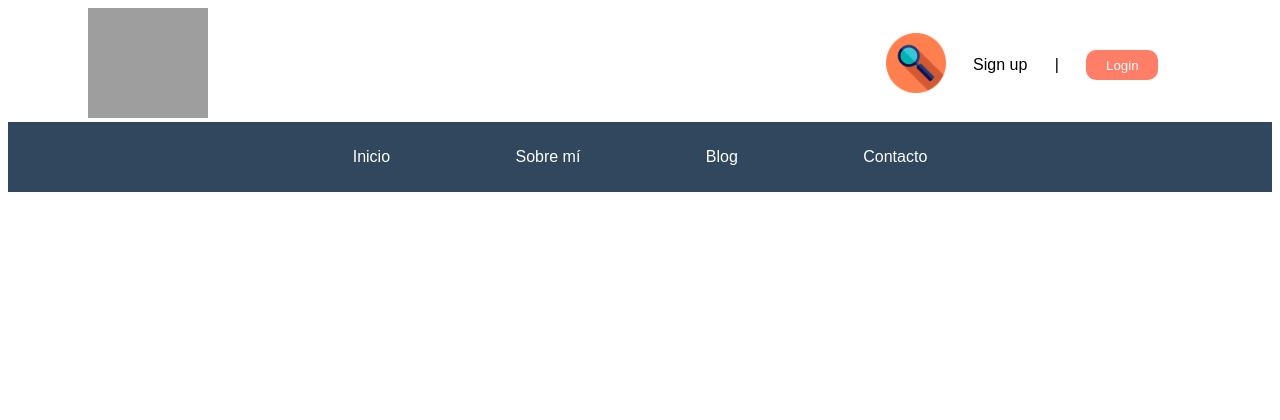
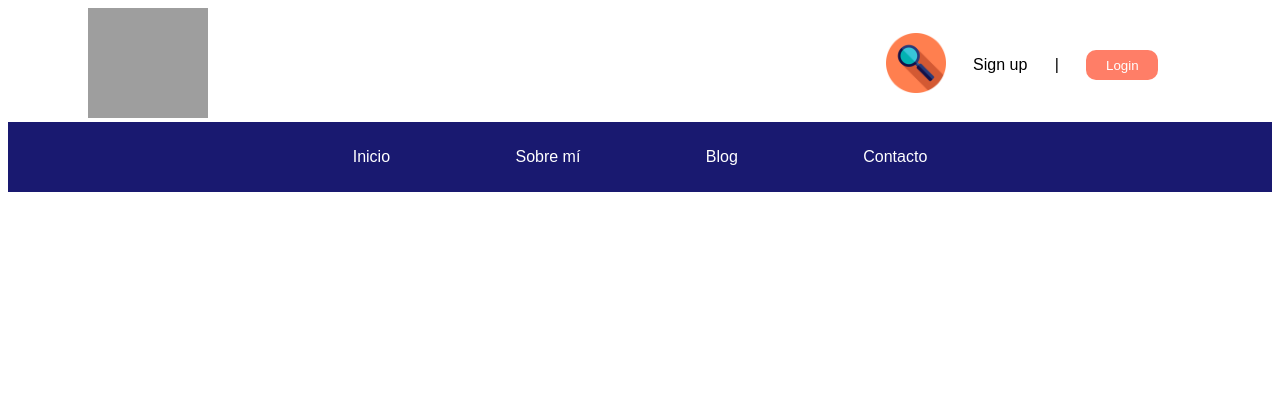
Before and after one commit to danieljpay/proyectoBlog, a PHP site: page / in a window 1280 px wide. Shown: the top 420 px of the page. Run offline with PHP 8.4, Linux system fonts and the light colour scheme; grey boxes are pictures that could not be loaded.

Commit message:
color header modificado

```diff
--- a/index.css
+++ b/index.css
@@ -48,7 +48,7 @@ header {
 /************ Barra de navegación ***************/
 .navegacion {
     align-items: center;
-    background-color: #30475e;
+    background-color: midnightblue;
     display: flex;
     flex-direction: row;
     height: 70px;
```
